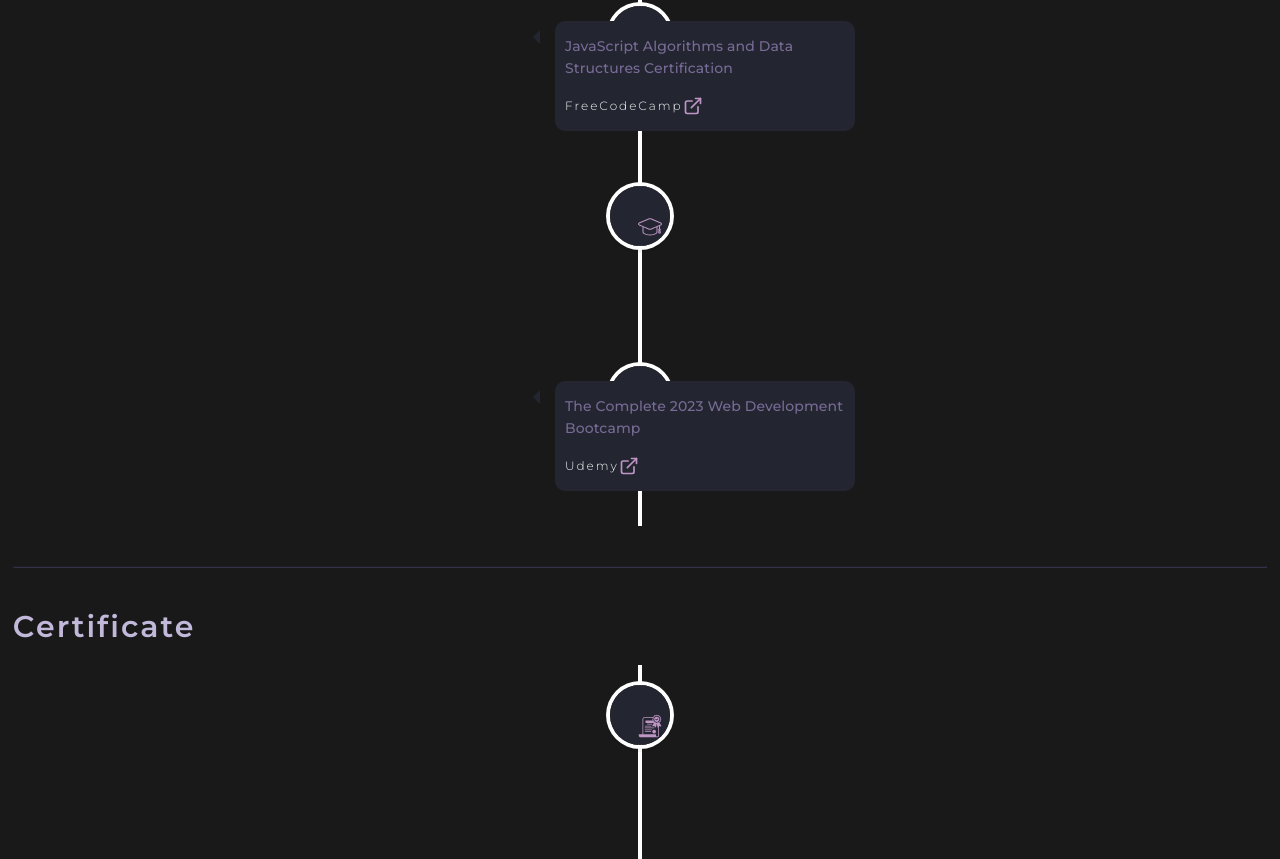
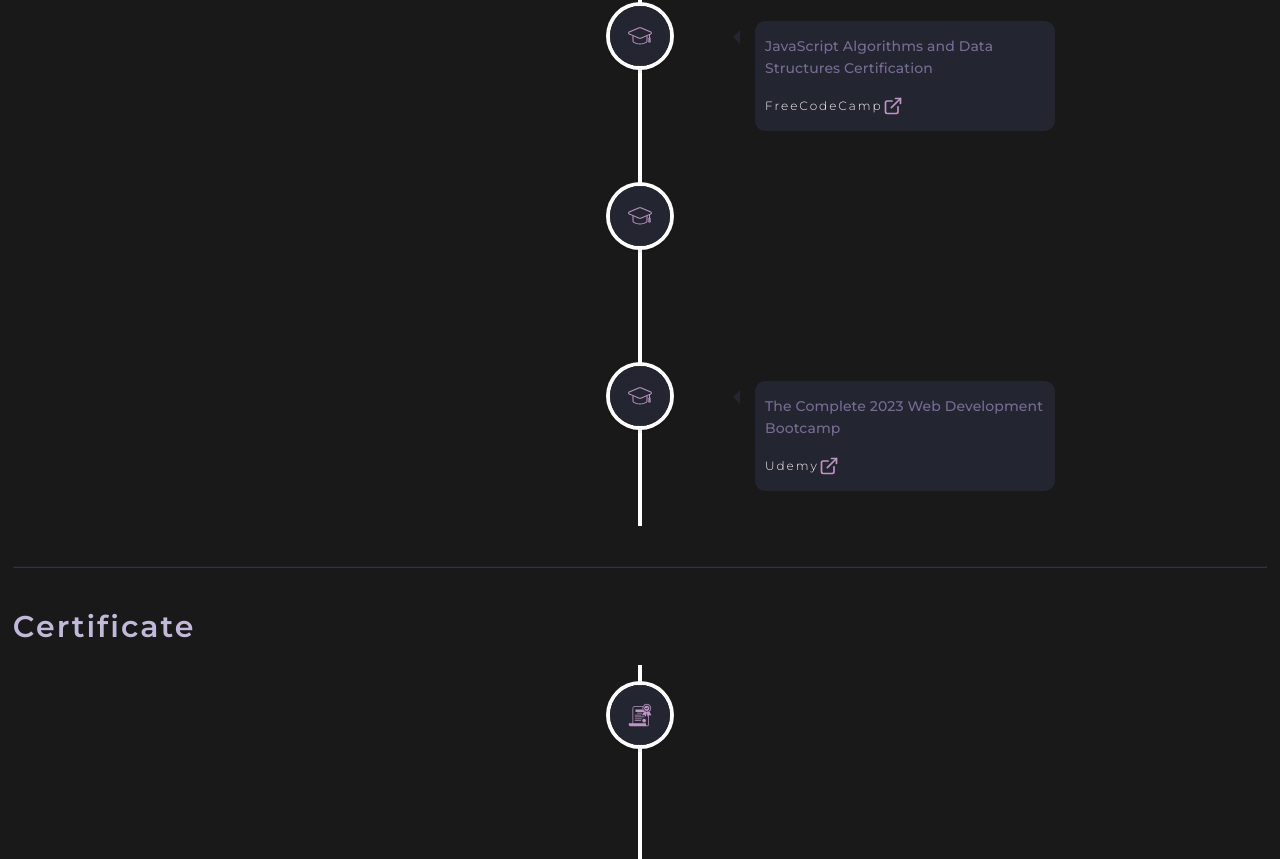
Before and after one commit to dev-hosein-moradi/portfolio-moradi, a React (Vite) app: page / in a window 1280 px wide. Shown: the part 2679-3538 px from the top of the page. Built offline with nearby package versions, Linux system fonts and the light colour scheme; no server answers.

Commit message:
fix maxwidth of time line and decrease scale of balls.

```diff
--- a/src/components/canvas/Ball.jsx
+++ b/src/components/canvas/Ball.jsx
@@ -17,7 +17,7 @@ const Ball = (props) => {
     <Float speed={1.75} rotationIntensity={1} floatIntensity={2}>
       <ambientLight intensity={0.25} />
       <directionalLight position={[0, 0, 0.05]} />
-      <mesh castShadow receiveShadow scale={2.7}>
+      <mesh castShadow receiveShadow scale={2}>
         <icosahedronGeometry args={[1, 1]} />
         <meshStandardMaterial
           color="#c2b8da"
@@ -46,7 +46,7 @@ const BallCanvas = ({ icon }) => {
     >
       <Suspense fallback={<CanvasLoader />}>
         <OrbitControls enableZoom={false} />
-        <Ball imgUrl={icon} />
+        {icon && <Ball imgUrl={icon} />}
       </Suspense>
 
       <Preload all />
--- a/src/page/main/courses/Courses.jsx
+++ b/src/page/main/courses/Courses.jsx
@@ -22,18 +22,7 @@ const CourseCard = ({ course }) => {
       }}
       contentArrowStyle={{ borderRight: "7px solid  #232631" }}
       icon={
-        <div
-          style={{
-            background: "rgb(35, 38, 49)",
-            display: "flex",
-            justifyContent: "center",
-            alignItems: "center",
-            width: "100%",
-            height: "100%",
-            borderRadius: "50%",
-            padding: "13px 14px",
-          }}
-        >
+        <div className="box__icon">
           <SvgGraduate width={45} height={45} />
         </div>
       }
--- a/src/page/main/courses/courses.css
+++ b/src/page/main/courses/courses.css
@@ -14,10 +14,6 @@
     flex-wrap: wrap;
     column-gap: 1rem;
     row-gap: 1rem;
-}
-
-.vertical-timeline {
-    max-width: 400px !important;
 }
 
 .vertical-timeline-element-content {
@@ -37,6 +33,17 @@
 
 #light .about__course h3 {
     color: var(--second-light-color);
+}
+
+.box__icon {
+    background: rgb(35, 38, 49);
+    display: flex;
+    align-items: center;
+    justify-content: center;
+    border-radius: 50%;
+    width: 100%;
+    height: 100%;
+    padding: 13px 14px;
 }
 
 .course__box {
@@ -92,3 +99,13 @@
 #light .course__cta a {
     color: var(--main-light-color);
 }
+
+@media screen and (min-width: 1200px) {
+    .box__icon {
+        padding: 24px 24px;
+    }
+
+    .vertical-timeline {
+        max-width: 800px !important;
+    }
+}
--- a/src/page/main/myCertificate/MyCertificate.jsx
+++ b/src/page/main/myCertificate/MyCertificate.jsx
@@ -22,18 +22,7 @@ const CertificateCard = ({ cert }) => {
       }}
       contentArrowStyle={{ borderRight: "7px solid  #232631" }}
       icon={
-        <div
-          style={{
-            background: "rgb(35, 38, 49)",
-            display: "flex",
-            justifyContent: "center",
-            alignItems: "center",
-            width: "100%",
-            height: "100%",
-            borderRadius: "50%",
-            padding: "13px 14px",
-          }}
-        >
+        <div className="box__icon">
           <SvgAward />
         </div>
       }
--- a/src/page/main/myCertificate/myCertificate.css
+++ b/src/page/main/myCertificate/myCertificate.css
@@ -27,6 +27,17 @@
     flex-wrap: wrap;
     column-gap: 1rem;
     row-gap: 1rem;
+}
+
+.box__icon {
+    background: rgb(35, 38, 49);
+    display: flex;
+    align-items: center;
+    justify-content: center;
+    border-radius: 50%;
+    width: 100%;
+    height: 100%;
+    padding: 13px 14px;
 }
 
 .certificate__box {
@@ -83,3 +94,15 @@
 #light .certificate__cta a {
     color: var(--main-light-color);
 }
+
+
+
+@media screen and (min-width: 1200px) {
+    .box__icon {
+        padding: 24px 24px;
+    }
+
+    .vertical-timeline {
+        max-width: 800px !important;
+    }
+}
```
